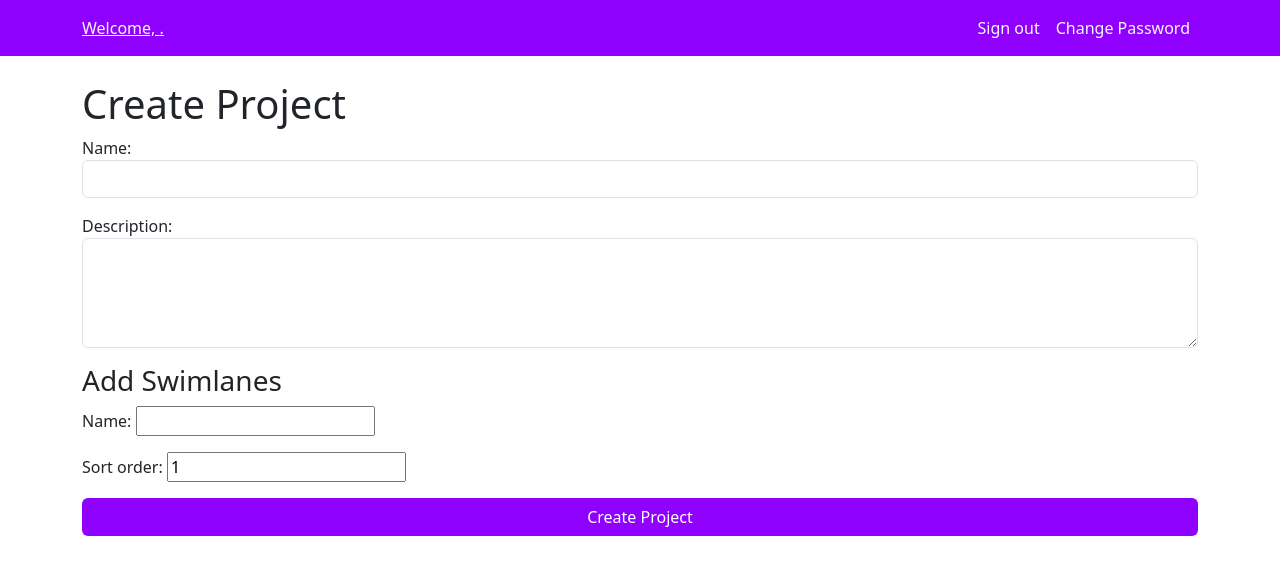
After one commit to jMorton95/simple-helpdesk, a Django app: page /project/create in a window 1280 px wide. The commit adds this page. Shown: the top 575 px of the page. Run offline with Django 5.2, Linux system fonts and the light colour scheme.

Commit message:
[dev] creating rudimentary endpoints and views for creating a project

```diff
--- /dev/null
+++ b/app/simple_helpdesk/forms/helpdesk/project_form.py
@@ -0,0 +1,15 @@
+from simple_helpdesk.models import Project
+from django import forms
+
+class ProjectForm(forms.ModelForm):
+  class Meta:
+    model = Project
+    fields = ['name', 'description']
+    widgets = {
+      "name": forms.TextInput(attrs={
+        "class": "form-control", "required": True
+      }),
+      "description": forms.Textarea(attrs={
+        "rows": 4, "cols": 40, "class": "form-control", "required": True
+      })
+    }
--- /dev/null
+++ b/app/simple_helpdesk/forms/helpdesk/swimlane_form.py
@@ -0,0 +1,10 @@
+from django import forms
+from django.forms import modelformset_factory
+from simple_helpdesk.models import Project, Swimlane
+
+class SwimlaneForm(forms.ModelForm):
+    class Meta:
+        model = Swimlane
+        fields = ['name', 'sort_order']
+
+SwimlaneFormSet = modelformset_factory(Swimlane, form=SwimlaneForm, extra=1)
--- a/app/simple_helpdesk/models.py
+++ b/app/simple_helpdesk/models.py
@@ -1,3 +1,4 @@
+from django.utils import timezone
 from django.db import models
 from django.contrib.auth.models import User
 
@@ -13,6 +14,21 @@ class AuditableEntity(models.Model):
 
   class Meta:
     abstract = True
+
+  def create(self, user):
+    self.created_by = user
+    self.save()
+
+  def update(self, user, **kwargs):
+    self.updated_by = user
+    for field, value in kwargs.items():
+      setattr(self, field, value)
+
+  def soft_delete(self, user):
+    self.deleted = True
+    self.deleted_by = user
+    self.deleted_at = timezone.now
+    self.save()
 
 class Project(AuditableEntity):
   name = models.CharField(max_length=40)
--- a/app/simple_helpdesk/templates/helpdesk/partials/ticket_list.html
+++ b/app/simple_helpdesk/templates/helpdesk/partials/ticket_list.html
@@ -1,5 +1,4 @@
 {% if tickets.count > 0 %}
-<div class="container my-5">
   <div class="row row-cols-1 row-cols-sm-2 row-cols-md-3 row-cols-lg-4 g-4">
       {% for ticket in tickets %}
       <div class="col">
@@ -26,7 +25,6 @@
       </div>
       {% endfor %}
   </div>
-</div>
 {% else %}
 <h5 class="my-4 fw-light">No tickets found...</h5>
 {% endif %}
--- /dev/null
+++ b/app/simple_helpdesk/templates/helpdesk/project_create.html
@@ -0,0 +1,25 @@
+{% extends "base.html" %}
+{% block title %} New Project {% endblock %}
+{% block header %} Create Project {% endblock %}
+
+{% block content %}
+<form action="{% url 'project_create' %}" method="POST">
+  {% csrf_token %}
+  {{ project_form.as_p }}
+
+    <h3>Add Swimlanes</h3>
+    <div id="swimlanes">
+      {% for form in swimlane_formset %}
+        <div class="form-row">
+          {{ form.as_p }}
+        </div>
+      {% empty %}
+        <p>No swimlanes added yet.</p>
+      {% endfor %}
+    </div>
+
+  <div class="d-grid gap-2">
+    <button type="submit" class="btn btn-primary">Create Project</button>
+  </div>
+</form>
+{% endblock %}
--- a/app/simple_helpdesk/urls.py
+++ b/app/simple_helpdesk/urls.py
@@ -1,10 +1,11 @@
-from .views import dashboard, auth
+from .views import auth, helpdesk
 from django.urls import path
 
 urlpatterns = [
-    path("", dashboard.index, name="index"),
+    path("", helpdesk.index, name="index"),
     path("register", auth.register, name="register"),
     path("signin", auth.sign_in, name="sign_in"),
     path("signout", auth.sign_out, name="sign_out"),
-    path("changepassword", auth.change_password, name="change_password")
+    path("changepassword", auth.change_password, name="change_password"),
+    path("project/create", helpdesk.project, name="project_create")
 ]
--- /dev/null
+++ b/app/simple_helpdesk/views/helpdesk.py
@@ -0,0 +1,38 @@
+from django.contrib.auth.decorators import login_required
+from django.shortcuts import redirect, render
+from simple_helpdesk.utils.generic import form_is_valid
+from simple_helpdesk.services.dashboard_service import DashboardService
+from simple_helpdesk.forms.helpdesk.project_form import ProjectForm
+from simple_helpdesk.models import Swimlane
+from simple_helpdesk.forms.helpdesk.swimlane_form import SwimlaneFormSet
+
+@login_required(login_url="/register")
+def index(request):
+  context = DashboardService.GetDashboardContext(request)
+
+  return render(request, "helpdesk/dashboard.html", context)
+
+def project(request):
+    if request.method == "POST":
+        project_form = ProjectForm(request.POST)
+        swimlane_formset = SwimlaneFormSet(request.POST)
+
+        if form_is_valid(request, project_form) and form_is_valid(request, swimlane_formset):
+            project = project_form.save(commit=False)
+            project.created_by = request.user
+            project.save()
+
+            for swimlane_form in swimlane_formset:
+                swimlane = swimlane_form.save(commit=False)
+                swimlane.swimlane_project = project
+                swimlane.save()
+
+            return redirect("index")
+    else:
+        project_form = ProjectForm()
+        swimlane_formset = SwimlaneFormSet(queryset=Swimlane.objects.none())
+
+    return render(request, "helpdesk/project_create.html", {
+        "project_form": project_form,
+        "swimlane_formset": swimlane_formset
+    })
```
Also changed, not shown: app/simple_helpdesk/templates/helpdesk/dashboard.html (+3 -4 lines), app/simple_helpdesk/views/dashboard.py (deleted, +0 -10 lines), app/helpdesk.sqlite3.
